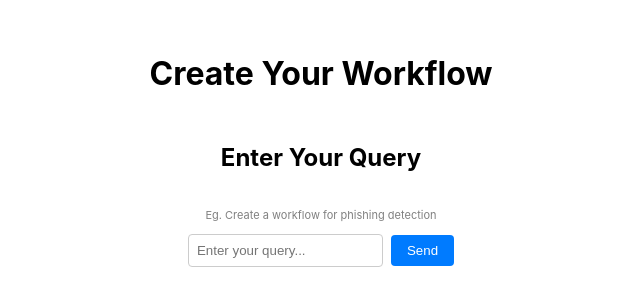
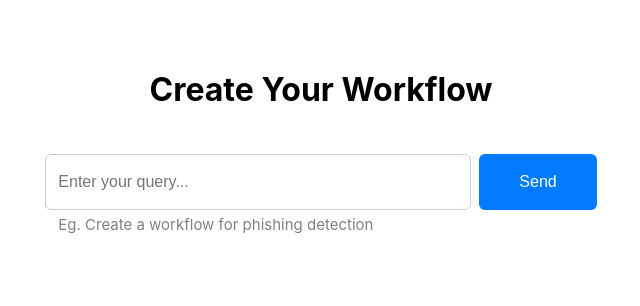
Before and after one commit to taniathng/Flowchart, a React (Vite) app: page / in a window 1280 px wide. Shown: the part 252-558 px from the top of the page, without its empty margins (319-959 px from the left). Built offline with nearby package versions, Linux system fonts and the light colour scheme.

Commit message:
enlarge query box

```diff
--- a/src/components/QueryInput.tsx
+++ b/src/components/QueryInput.tsx
@@ -15,21 +15,25 @@ export default function QueryInput({ query, setQuery, onSend }: QueryInputProps)
         value={query}
         onChange={(e) => setQuery(e.target.value)}
         style={{
-          padding: '8px',
-          borderRadius: '4px',
+          padding: '12px',
+          borderRadius: '6px',
           border: '1px solid #ccc',
+          width: '400px',
+          height: '30px',
+          fontSize: '16px',
           flex: 1,
         }}
       />
       <button
         onClick={onSend}
         style={{
-          padding: '8px 16px',
+          padding: '19px 40px',
           backgroundColor: '#007bff',
           color: 'white',
           border: 'none',
-          borderRadius: '4px',
+          borderRadius: '6px',
           cursor: 'pointer',
+          fontSize: '16px',
         }}
       >
         Send
--- a/src/pages/QueryPage.tsx
+++ b/src/pages/QueryPage.tsx
@@ -22,10 +22,18 @@ export default function QueryPage() {
       justifyContent: 'center',
       height: '100vh',
     }}>
-      <h1>Create Your Workflow</h1>
-      <h2>Enter Your Query</h2>
-      <p style={{ fontSize: '11px', color: 'gray' }}> Eg. Create a workflow for phishing detection</p>
-      <QueryInput query={query} setQuery={setQuery} onSend={handleSend} />
+      <h1 style={{ fontSize: '32px' , marginBottom: '40px'}}>Create Your Workflow</h1>
+      {/* <h2 style={{ fontSize: '24px', color: '#555', marginTop: '0' }}>Enter Your Query</h2> */}
+      <div style={{ display: 'flex', flexDirection: 'column', alignItems: 'flex-start' }}>
+        <QueryInput query={query} setQuery={setQuery} onSend={handleSend} />
+        <p style={{ fontSize: '15px', color: 'gray', marginTop: '4px' , paddingLeft: '13px'}}>
+          Eg. Create a workflow for phishing detection
+        </p>
+      </div>
+
+
+      {/* <QueryInput query={query} setQuery={setQuery} onSend={handleSend} />
+      <p style={{ fontSize: '15px', color: 'gray' }}> Eg. Create a workflow for phishing detection</p> */}
     </div>
   );
 }
```
